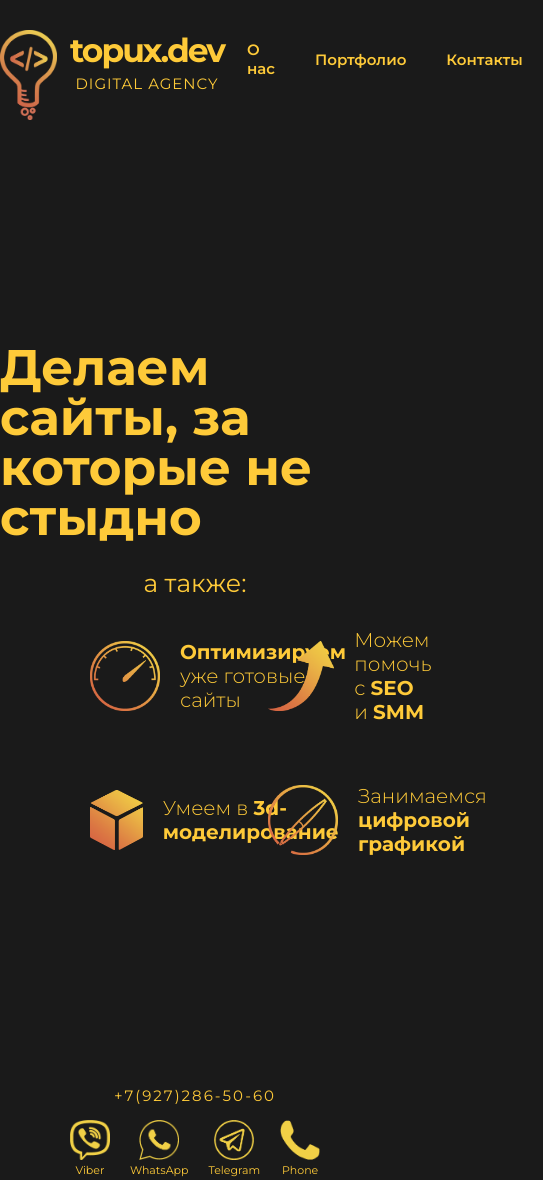
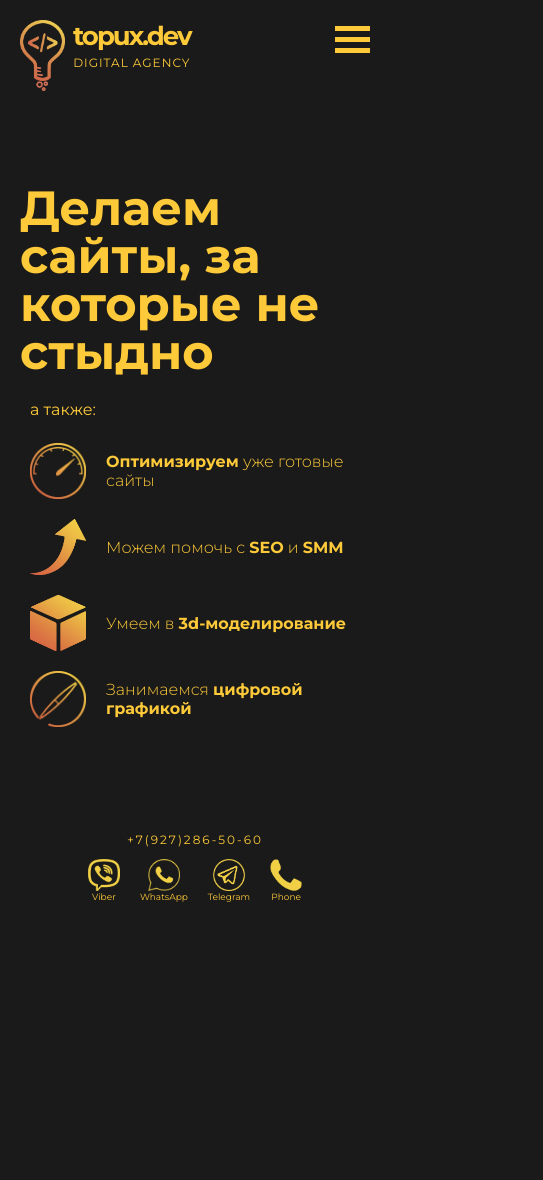
Before and after one commit to umyar/topuxdev.github.io, a plain HTML site: page index.html in a window 390 px wide. Shown: the whole page, 543 px wide, since content can reach past the window. After the commit the page ends 914 px from the top, so only its background shows below. Drawn offline with Linux system fonts and the light colour scheme.

Commit message:
new version

```diff
--- a/index.html
+++ b/index.html
@@ -2,22 +2,34 @@
 <html lang="ru">
   <head>
     <meta charset="UTF-8" />
-    <meta name="viewport" content="width=device-width, initial-scale=1 shrink-to-fit=no" />
+    <meta
+      name="description"
+      content="Диджитал агенство topux.dev. Веб-разработка. Оптимизация сайтов"
+    />
+    <meta name="viewport" content="width=device-width, initial-scale=1, shrink-to-fit=no" />
     <title>topux.dev</title>
+    <link rel="shortcut icon" href="./img/pictogram.ico" type="image/x-icon" />
     <link rel="stylesheet" href="./styles/index.css" />
     <link
       href="https://fonts.googleapis.com/css?family=Montserrat:300,400,600,700&display=swap"
       rel="stylesheet"
     />
+    <link rel="manifest" href="./manifest.json">
   </head>
   <body>
     <div class="main-layout">
       <header>
         <a href="./index.html" class="logo">
-          <div class="logo-lamp"><img src="./img/fat-lamp.png" alt="topuxdev logo"/></div>
+          <div class="logo-lamp"><img src="./img/lampbold.png" alt="topuxdev logo" /></div>
           <h1>topux.dev</h1>
           <strong class="digital">Digital Agency</strong>
         </a>
+        <div class="nav-wrap">
+          <div class="menu-toggle-button" onclick="myFunction(this)" role="button" aria-pressed="false">
+            <div class="bar1"></div>
+            <div class="bar2"></div>
+            <div class="bar3"></div>
+          </div>
           <nav class="main-nav">
             <ul>
               <li class="main-nav-item">
@@ -31,42 +43,78 @@
               </li>
             </ul>
           </nav>
+        </div>
       </header>
       <main>
         <article class="main-article">
           <h2>Делаем сайты, за которые не стыдно</h2>
+          <div class="additional">
             <span>а также:</span>
             <ul class="advantages">
               <li>
                 <img src="./img/icons/speedometer1.png" alt="" />
-              <span class="advantage"><b>Оптимизируем</b> уже готовые сайты</span>
+                <span class="advantage"><strong>Оптимизируем</strong> уже готовые сайты</span>
               </li>
               <li>
                 <img src="./img/icons/arrow1.png" alt="" />
-              <span class="advantage">Можем помочь с <b>SEO</b> и <b>SMM</b></span>
+                <span class="advantage"
+                  >Можем помочь с <strong>SEO</strong> и <strong>SMM</strong></span
+                >
               </li>
               <li>
-              <img class="mini" src="./img/icons/cube1.png" alt="" />
-              <span class="advantage">Умеем в <b>3d-моделирование</b></span>
+                <img src="./img/icons/cube1.png" alt="" />
+                <span class="advantage">Умеем в <strong>3d-моделирование</strong></span>
               </li>
               <li>
                 <img src="./img/icons/cg1.png" alt="" />
-              <span class="advantage">Занимаемся <b>цифровой графикой</b></span>
+                <span class="advantage">Занимаемся <strong>цифровой графикой</strong></span>
               </li>
             </ul>
+          </div>
         </article>
       </main>
       <footer>
         <div class="contacts">
           <a href="tel:+79272865060">+7(927)286-50-60</a>
           <ul class="contacts-ul">
-            <li><img src="./img/viber.png" alt="Вайбер" /><span>Viber</span></li>
-            <li><img src="./img/whatsapp.png" alt="Ватсап" /><span>WhatsApp</span></li>
-            <li><img src="./img/телеграм.png" alt="Телеграм" /><span>Telegram</span></li>
-            <li><img src="./img/phone.png" alt="Телефон" /><span>Phone</span></li>
+            <li>
+              <a href="viber://chat?number=+79272865060"
+                ><img src="./img/viber.png" alt="Вайбер" />Viber</a
+              >
+            </li>
+            <li>
+              <a href="whatsapp://send?phone=+79272865060"
+                ><img src="./img/whatsapp.png" alt="Ватсап" />WhatsApp</a
+              >
+            </li>
+            <li>
+              <a href="tg://resolve?domain=umyar"
+                ><img src="./img/телеграм.png" alt="Телеграм" />Telegram</a
+              >
+            </li>
+            <li>
+              <a href="tel:+79272865060"><img src="./img/phone.png" alt="Телефон" />Phone</a>
+            </li>
           </ul>
         </div>
       </footer>
     </div>
+    <script>
+      function myFunction(x) {
+        const menu = document.querySelector('.main-nav');
+        const main = document.querySelector('main');
+        const footer = document.querySelector('footer');
+        const logo = document.querySelector('.logo');
+
+        main.classList.toggle("blured");
+        footer.classList.toggle("blured");
+        logo.classList.toggle("blured");
+
+        menu.classList.toggle("opened-menu");
+        x.classList.toggle("change");
+
+
+      }
+    </script>
   </body>
 </html>
--- a/styles/about.css
+++ b/styles/about.css
@@ -108,14 +108,15 @@ footer {
   list-style: none;
   margin: 0 1rem;
 }
-
 .contacts-ul li img {
   width: 4rem;
   height: 4rem;
   cursor: pointer;
+  margin: 0 auto;
 }
-.contacts-ul li span {
-  display: block;
+.contacts-ul li a {
+  display: flex;
+  flex-direction: column;
   font-size: 1.1rem;
 }
 .about-description p {
--- a/styles/contacts.css
+++ b/styles/contacts.css
@@ -108,14 +108,15 @@ h1 {
     list-style: none;
     margin: 0 1rem;
   }
-
   .contacts-ul li img {
     width: 4rem;
     height: 4rem;
     cursor: pointer;
+    margin: 0 auto;
   }
-  .contacts-ul li span {
-    display: block;
+  .contacts-ul li a {
+    display: flex;
+    flex-direction: column;
     font-size: 1.1rem;
   }
   .about-description p {
--- a/styles/index.css
+++ b/styles/index.css
@@ -1,43 +1,77 @@
 html {
-  font-size: 62.5%;
+  font-size: 125%;
+  height: 100%;
+}
+@media screen and (max-width: 3840px) {
+  html {
+    font-size: 100%;
+  }
+}
+@media screen and (max-width: 2560px) {
+  html {
+    font-size: 75%;
+  }
+}
+@media screen and (max-width: 1980px) {
+  html {
+    font-size: 62.5%;
+  }
 }
 * {
   margin: 0;
   padding: 0;
   box-sizing: border-box;
 }
-body {
-  color: #feca39;
-  background-color: #1a1a1a;
-  font-family: 'Montserrat', sans-serif;
-  height: 100%;
+.visually-hidden {
+  position: absolute;
+  width: 1px;
+  height: 1px;
+  margin: -1px;
+  border: 0;
+  padding: 0;
+  clip: rect(0 0 0 0);
+  overflow: hidden;
+}
+.blured {
+  filter: blur(15px);
+  transition: 0.2s ease-in-out;
+  pointer-events: none;
 }
 ul {
   list-style: none;
 }
+body {
+  height: 100%;
+  width: 100%;
+  display: flex;
+  justify-content: center;
+  color: #feca39;
+  background-color: #1a1a1a;
+  font-family: 'Montserrat', sans-serif;
+}
 .main-layout {
+  height: 100%;
+  max-width: 4096px;
   margin: 0 10rem;
+  display: flex;
+  flex-direction: column;
 }
 header {
   display: flex;
   justify-content: space-between;
-  margin: 3rem 0;
+  margin: 4rem 0;
 }
 .logo {
   display: grid;
   grid-column-gap: 1rem;
-  grid-template-columns: 5.7rem 16rem;
-  grid-template-rows: 4.4rem 4.4rem;
+  grid-template-columns: 5.7rem auto;
+  grid-template-rows: 4.4rem 5rem;
   cursor: pointer;
   user-select: none;
   text-decoration: none;
   color: #feca39;
 }
- /* .logo h1 {
-  background: linear-gradient(to right,#d7684f, #eec85f);
-  -webkit-background-clip: text;
-  -webkit-text-fill-color: transparent;
-}  */
+
 .logo-lamp {
   display: block;
 }
@@ -81,11 +115,38 @@ h1 {
   color: #1a1a1a;
   background: #feca39;
 }
+/* BURGER NAV BUTTON START*/
+.menu-toggle-button {
+  display: none;
+  cursor: pointer;
+}
+.bar1,
+.bar2,
+.bar3 {
+  width: 35px;
+  height: 5px;
+  background-color: #feca39;
+  margin: 6px 0;
+  transition: 0.4s;
+}
+.change .bar1 {
+  -webkit-transform: rotate(-45deg) translate(-9px, 6px);
+  transform: rotate(-45deg) translate(-9px, 6px);
+}
+.change .bar2 {
+  opacity: 0;
+}
+.change .bar3 {
+  -webkit-transform: rotate(45deg) translate(-8px, -8px);
+  transform: rotate(45deg) translate(-8px, -8px);
+}
+/* BURGER NAV BUTTON END*/
+
 main {
   display: flex;
+  flex-grow: 1;
   flex-direction: column;
   justify-content: flex-start;
-  /*margin: 30rem auto;*/
   font-size: 1.5rem;
 }
 main h2 {
@@ -96,26 +157,31 @@ main h2 {
 }
 .main-article {
   display: flex;
-  margin: 17rem 0;
+  margin: 10em 0;
   justify-content: flex-start;
   flex-wrap: wrap;
 }
-.main-article > span {
-  font-size: 25px;
+.additional > span {
+  font-size: 2rem;
   width: 100%;
-  text-align: center;
+  margin-left: 3rem;
+}
+.additional {
+  padding: 0 6rem;
 }
 .advantages {
   display: flex;
   justify-content: space-between;
   flex-wrap: wrap;
-  padding: 0 6rem;
 }
 .advantages li {
   display: flex;
+  flex-grow: 1;
+  flex-shrink: 0;
   justify-content: flex-start;
   margin: 3rem;
-  width: calc(50% - 2rem * 4);
+  min-width: 45rem;
+  max-width: calc(50% - 2rem * 4);
   flex-direction: row;
   align-items: center;
 }
@@ -123,20 +189,19 @@ main h2 {
   width: 7rem;
   height: 7rem;
   margin-right: 2rem;
-  /*margin: 3rem 2rem 3rem 0;*/
 }
-img.mini {
-  width: 6rem;
-  height: 6rem;
-}
+/*img.mini {*/
+/*  width: 6rem;*/
+/*  height: 6rem;*/
+/*}*/
 .advantage {
-  font-size: 20px;
+  font-size: 2rem;
   font-weight: 300;
 }
 footer {
   display: flex;
   width: 100%;
-  margin: 3rem 0;
+  margin: auto 0 4rem 0;
   text-align: center;
   justify-content: center;
 }
@@ -160,34 +225,165 @@ footer {
   list-style: none;
   margin: 0 1rem;
 }
-
 .contacts-ul li img {
   width: 4rem;
   height: 4rem;
   cursor: pointer;
+  margin: 0 auto;
 }
-.contacts-ul li span {
-  display: block;
+.contacts-ul li a {
+  display: flex;
+  flex-direction: column;
   font-size: 1.1rem;
+  letter-spacing: 0;
+}
+@media screen and (max-width: 900px) {
+  .main-layout {
+    margin: 0 5rem;
+  }
+  .main-article {
+    margin: 5em 0;
+  }
+  .additional {
+    padding: 0 3rem;
+  }
+}
+@media screen and (max-width: 750px) {
+  main h2 {
+    font-size: 7rem;
+  }
+
+  .advantages li {
+    margin: 2rem;
+  }
+
+  /* NAVIGATION MANIPULATIONS START*/
+  header {
+    position: relative;
+  }
+
+  .menu-toggle-button {
+    display: inline-block;
+  }
+
+  .main-nav {
+    position: absolute;
+    width: 1px;
+    height: 1px;
+    margin: -1px;
+    border: 0;
+    padding: 0;
+    clip: rect(0 0 0 0);
+    overflow: hidden;
+  }
+
+  .opened-menu {
+    transition: 0.2s ease-in-out;
+    width: 100%;
+    height: auto;
+    margin: 0;
+    clip: initial;
+    top: 100%;
+    left: 0;
+  }
+
+  .main-nav ul {
+    flex-direction: column;
+  }
+
+  .main-nav-item {
+    width: 100%;
+  }
+
+  .main-nav a {
+    width: 100%;
+    font-size: 2rem;
+    padding: 2rem;
+    text-align: end;
+  }
+  /* NAVIGATION MANIPULATIONS FINISH*/
+}
+
+@media screen and (max-width: 660px) {
+  .main-layout {
+    margin: 0 3rem;
+  }
+  main h2 {
+    font-size: 6rem;
+  }
+  .additional > span {
+    margin-left: 0;
+  }
+  .advantages li {
+    margin: 2rem 0;
+    min-width: auto;
+    max-width: none;
+    flex-shrink: initial;
+  }
+  footer,
+  header {
+    margin: 3rem 0;
+  }
+}
+@media screen and (max-width: 550px) {
+  .main-layout {
+    margin: 0 3rem;
+  }
+  .logo {
+    grid-column-gap: 0.8rem;
+    grid-template-columns: 4.5rem auto;
+    grid-template-rows: 3.5rem 4rem;
+  }
+  h1 {
+    font-size: 2.6rem;
+  }
+  .digital {
+    font-size: 1.2rem;
+  }
+  .main-article {
+    margin: 3em 0 5em 0;
+  }
+  main h2 {
+    font-size: 4.8rem;
+  }
+  .additional {
+    padding: 0 1rem;
+  }
+  .additional > span {
+    font-size: 1.6rem;
+  }
+  .advantages {
+    margin-top: 1.4rem;
+  }
+  .advantage {
+    font-size: 1.6rem;
+  }
+  .advantages img {
+    width: 5.6rem;
+    height: 5.6rem;
+    flex-shrink: 0;
+  }
+  .contacts a {
+    font-size: 1.2rem;
+    margin-bottom: 1.2rem;
+  }
+  .contacts-ul li a {
+    font-size: 0.9rem;
+  }
+  .contacts-ul li img {
+    width: 3.2rem;
+    height: 3.2rem;
+  }
 }
 @media screen and (max-width: 400px) {
   .main-layout {
-    margin: 0;
+    margin: 0 2rem;
   }
-  .ligth {
-    display: none;
+  .advantages li {
+    margin: 1rem 0;
   }
-  .logo {
-    margin: 0 auto;
-  }
-  main h2 {
-    font-size: 5rem;
-  }
+  header,
   footer {
-    margin-bottom: 1rem;
-  }
-  .contact img {
-    /* width: 5rem; */
-    /* height: 5rem; */
+    margin: 2rem 0;
   }
 }
--- a/styles/portfolio.css
+++ b/styles/portfolio.css
@@ -108,14 +108,15 @@ h1 {
     list-style: none;
     margin: 0 1rem;
   }
-
   .contacts-ul li img {
     width: 4rem;
     height: 4rem;
     cursor: pointer;
+    margin: 0 auto;
   }
-  .contacts-ul li span {
-    display: block;
+  .contacts-ul li a {
+    display: flex;
+    flex-direction: column;
     font-size: 1.1rem;
   }
   .about-description p {
```
Also changed, not shown: about.html (+34 -26 lines), contacts.html (+6 -5 lines), portfolio.html (+6 -5 lines), img/lampbold.png (added), img/pictogram.ico (added), manifest.json (added). Lines whose indentation alone changed are shown as unchanged.
